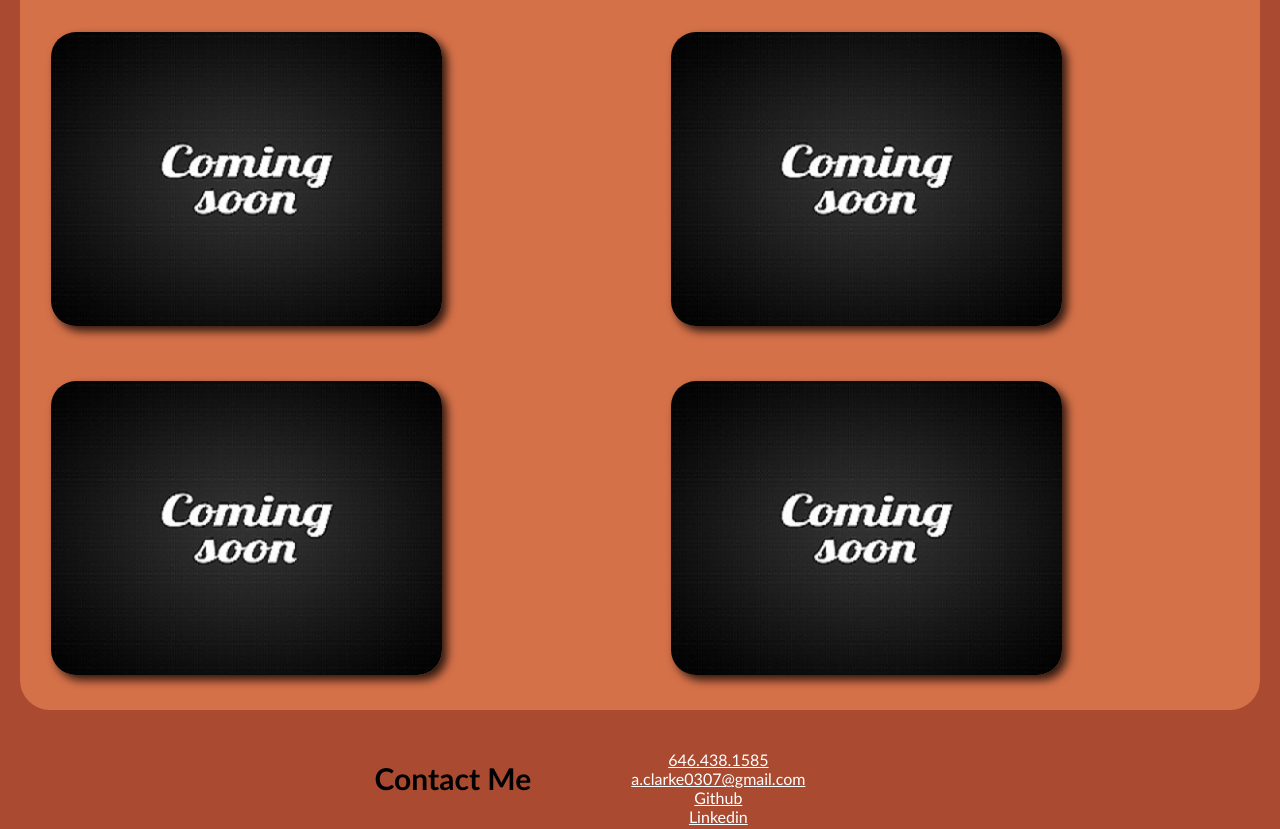
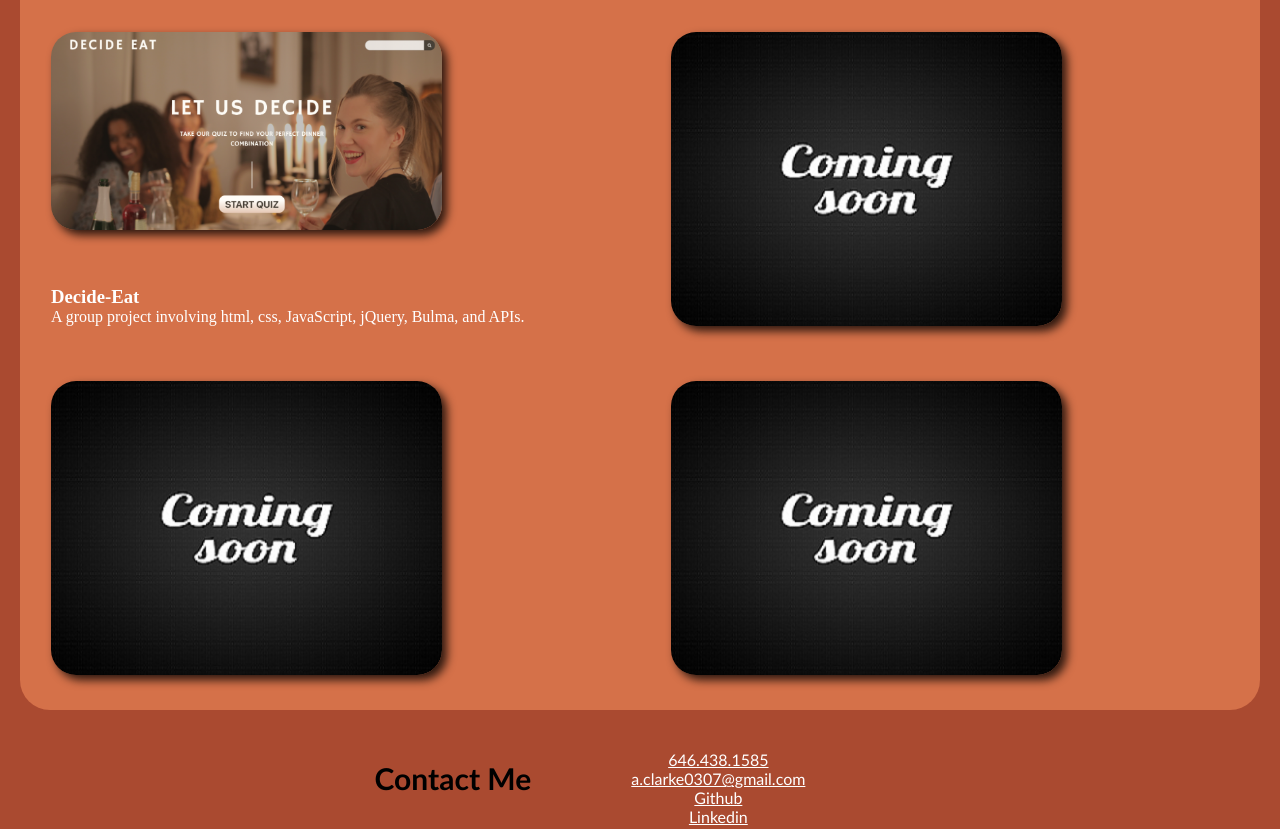
Before and after one commit to aclarke0307/My-Journey, a plain HTML site: page index.html in a window 1280 px wide. Shown: the part 1033-1862 px from the top of the page. Drawn offline with Linux system fonts and the light colour scheme.

Commit message:
add project

```diff
--- a/index.html
+++ b/index.html
@@ -77,9 +77,13 @@
 
       <!--3rd project-->
          <div class="flex-item">
-            <a href="#">
-              <img src="assets/images/coming-soon.jpg" alt="place-holder/commingsoon" class="portfolio-img">
+            <a href="https://padredilg.github.io/decide-eat/">
+              <img src="assets/images/decide-eat.png" alt="Decide-Eat webpage" class="portfolio-img">
            </a>
+           <div class="text-block">
+             <h3>Decide-Eat</h3>
+             <p>A group project involving html, css, JavaScript, jQuery, Bulma, and APIs.</p>
+           </div>
          </div>
 
       <!--4rd project-->
```
Also changed, not shown: assets/images/decide-eat.png (added).
